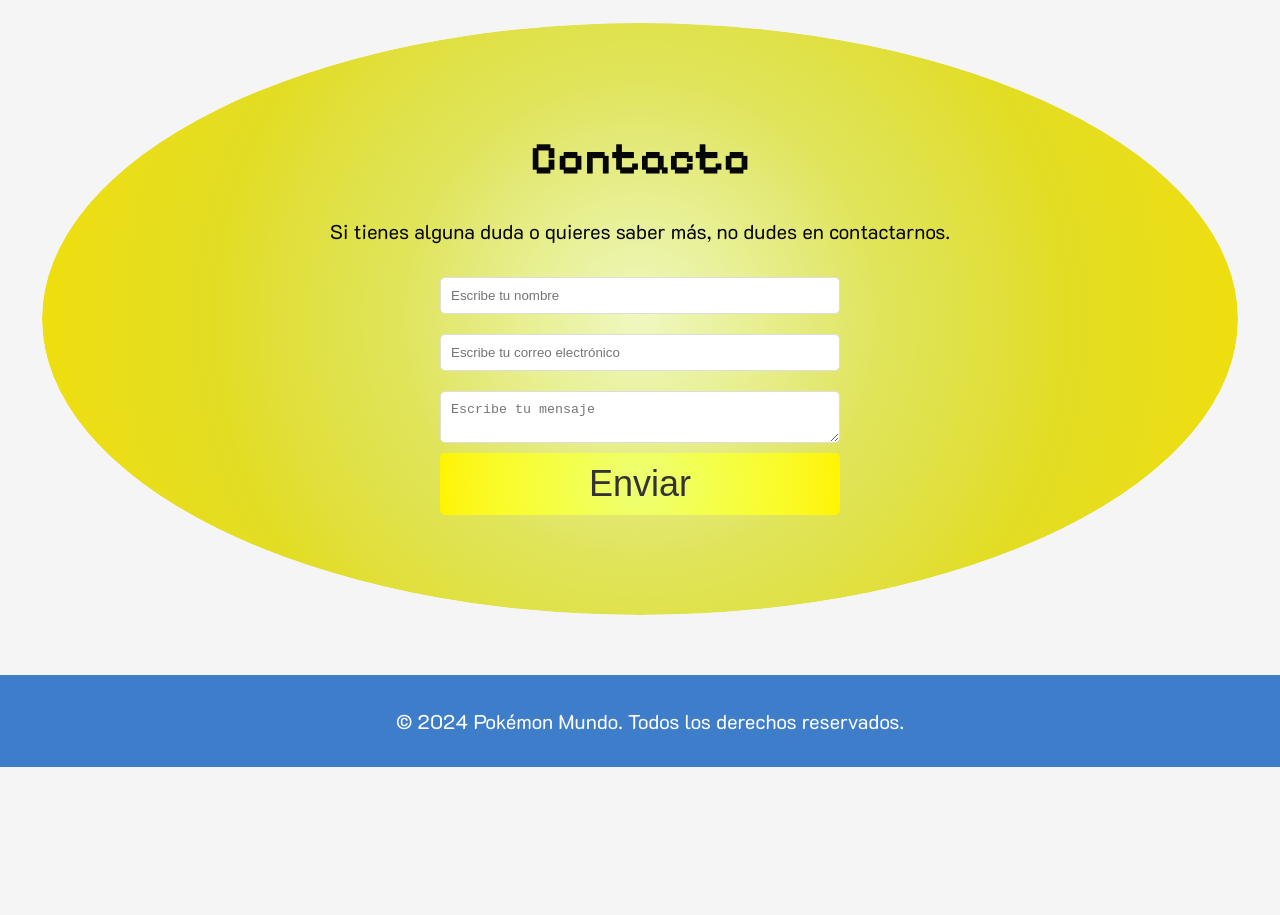
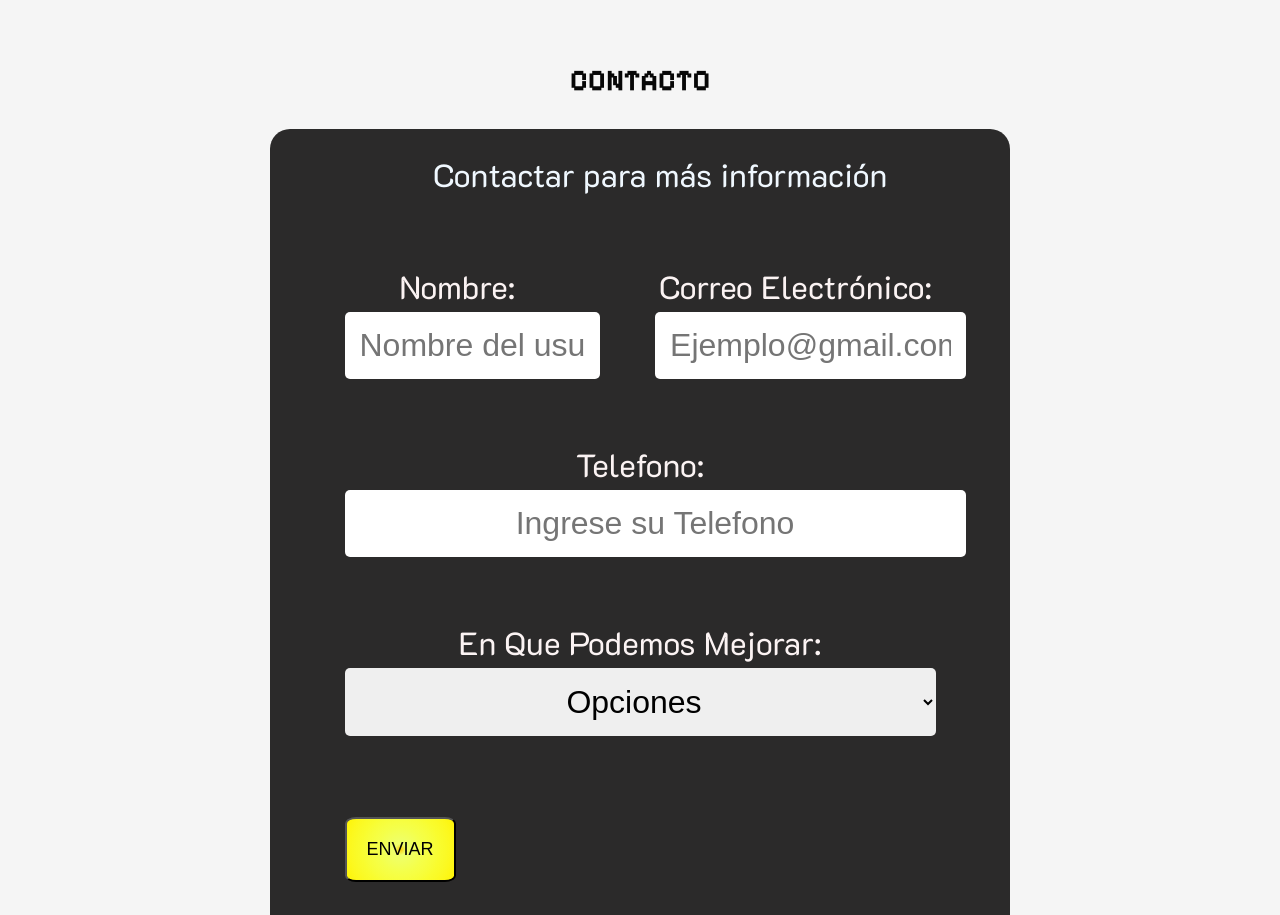
Before and after one commit to LuiSP-code/PROYECTO-WEB1, a plain HTML site: page index.html in a window 1280 px wide. Shown: the part 1071-1986 px from the top of the page. Before the commit the page ends 1838 px from the top, so only its background shows below. Drawn offline with Linux system fonts and the light colour scheme.

Commit message:
Cambios formulario

```diff
--- a/css/styles.css
+++ b/css/styles.css
@@ -1,7 +1,9 @@
 :root{
 --negro:#070707;
+--gris:#2b2a2a;
 --blanco:#fbf3f3;
 --color-principal:#ffcb05;
+--azul:#129bf7;
 }
 html{
     font-size: 62.5%;
@@ -119,6 +121,11 @@ nav .dropdown:hover .dropdown-content {
     margin-top: 5rem;
     height:100%;
 }
+.text-bg{
+    background-image: linear-gradient(201deg, #0093E9 0%, #80D0C7 100%);
+    border-radius: 2rem;
+
+}
 .text h2{
     margin: 0;
 }
@@ -174,53 +181,103 @@ section#about {
 .text-h2{
     font:size 4rem;
 }
-/* FORMULARIO */
-form {
-    display: flex;
-    flex-direction: column;
-    max-width: 400px;
+
+.formulario{
+    background-color: var(--gris);
+    width: min(70rem, 100%);
     margin: 0 auto;
-}
-.fieldset-bg{
-    background-color: var(--blanco);
-    border-radius: 50%;
-    padding: 10rem;
-    border: var(--blanco);
-    background-image: radial-gradient(circle, #f0f8c0, #ebf3a8, #e7ef8f, #e3e976, #e0e45a, #e0e24b, #e1df3a, #e2dd24, #e6dd1e, #ebde17, #efde0e, #f4de02);
-}
-form input, form textarea {
-    padding: 10px;
-    margin: 10px 0;
-    border: 1px solid #ddd;
-    border-radius: 5px;
+    padding: 2rem;
+    border-radius: 2rem;
 }
 
-form button {
-    background-image: radial-gradient(circle, #edff74, #eeff6b, #f0ff61, #f2ff56, #f4ff4a, #f6fe42, #f7fd39, #f9fc2e, #fafa27, #fcf81e, #fdf612, #fff400);
-    padding: 10px;
-    border: none;
-    color: #333;
-    font-size: 1.2em;
-    border-radius: 5px;
-    cursor: pointer;
+.formulario fieldset{
+    border:none;
+}
+.titulo-form{
+    font-size: 5rem;
+}
+.formulario legend{
+    font-size: xx-large;
+    color: aliceblue;
+    text-shadow: 2px 2px 3px var(--color_uno);
+    margin: 2rem;
 }
 
-form button:hover {
-    background-color: #3d7dca;
-    color: white;
+@media (min-width: 768px) {
+    .campos {
+        display: grid;
+        grid-template-columns: repeat(2, 1ft);
+        grid-template-rows: auto auto 20rem;
+        column-gap: 2.5rem;
+    }
+}
+    .campo:nth-child(3),
+    .campo:nth-child(4){
+        grid-column: 1/3;
 }
 
-footer {
-    background-color: #3d7dca;
-    color: white;
-    text-align: center;
-    padding: 10px;
-    position: relative;
-    bottom: 0;
-    width: 100%;
-    margin-top: 40px;
+.campo{
+margin: 2.5rem;
 }
 
+.campo label{
+    color: var(--blanco);
+    margin: 0.5rem;
+    display: block;
+    font-size: xx-large;
+    text-transform: capitalize;
+}
+
+.input-text{
+    width: 100%;
+    border: none;
+    padding: 1.5rem;
+    border-radius: 0.5rem;
+    text-align: center;
+    font-size: xx-large;
+}
+
+.campo textarea{
+    width: 290px;
+    height: 91px;
+    font-size: larger
+}
+
+.boton{
+    background-image: radial-gradient(circle, var(--color-principal), #eeff6b, #f0ff61, #f2ff56, #f4ff4a, #f6fe42, #f7fd39, #f9fc2e, #fafa27, #fcf81e, #fdf612, #fff400);
+    border-radius: 10%;
+    text-transform: uppercase;
+    text-decoration: none;
+    padding: 2rem;
+    font-size: large;
+    text-align: center;
+    width:100%;
+}
+
+@media (min-width: 768px) {
+   .boton{
+        width: auto;
+        display: grid;
+        grid-column: 1/3;
+   }
+}
+
+.boton:hover{
+    cursor: grab;
+}
+
+.boton-w100{
+    width: 100%;
+}
+
+.footer {
+    background-color: var(--azul);
+    color: var(--blanco);
+    text-align: center;
+    padding: 2rem;
+    width: 100%;
+    margin-top: 3rem;
+}
 /* lista de Pokémon con Grid */
 .imagenes{
     display: grid;
--- /dev/null
+++ b/css/test-form.css
@@ -0,0 +1,90 @@
+:root{
+    --color_uno:#2c2a2a;
+    --color_dos:#efcb19;
+    --blanco:#ebe5e5;
+}
+.text{
+    text-align: center;
+    font-family:monospace;
+    font-size: 2rem;
+    text-transform: uppercase;
+    align-items: center;
+    font-weight: 900;
+}
+.texto{
+    display: flex;
+    justify-content: center;
+}
+.formulario{
+    background-color: var(--color_uno);
+    width: min(70rem, 100%);
+    margin: 0 auto;
+    padding: 2rem;
+    border-radius: 2rem;
+}
+.formulario fieldset{
+    border:none;
+}
+.formulario legend{
+    font-size: xx-large;
+    color: aliceblue;
+    text-shadow: 2px 2px 3px var(--color_uno);
+    margin: 2rem;
+}
+@media (min-width: 768px) {
+    .campos {
+        display: grid;
+        grid-template-columns: repeat(2, 1ft);
+        grid-template-rows: auto auto 20rem;
+        column-gap: 2.5rem;
+    }
+}
+    .campo:nth-child(3),
+    .campo:nth-child(4){
+        grid-column: 1/3;
+}
+.campo{
+margin: 2.5rem;
+}
+.campo label{
+    color: var(--blanco);
+    margin: 0.5rem;
+    display: block;
+    font-size: xx-large;
+}
+.input-text{
+    width: 100%;
+    border: none;
+    padding: 1.5rem;
+    border-radius: 0.5rem;
+    text-align: center;
+    font-size: xx-large;
+}
+.campo textarea{
+    width: 290px;
+    height: 91px;
+    font-size: larger
+}
+.boton{
+    background-color: var(--color_dos);
+    border-radius: 10%;
+    text-transform: uppercase;
+    text-decoration: none;
+    padding: 2rem;
+    font-size: large;
+    text-align: center;
+    width:100%;
+}
+@media (min-width: 768px) {
+   .boton{
+        width: auto;
+        display: grid;
+        grid-column: 1/3;
+   }
+}
+.boton:hover{
+    cursor: grab;
+}
+.boton-w100{
+    width: 100%;
+}
--- a/index.html
+++ b/index.html
@@ -52,8 +52,8 @@
         </div>
     </section>
 
-    <section class="text">
-        <h2 class="">Sobre Este Sitio</h2>
+    <section class="text text-bg">
+        <h2 class="titulo-form">Sobre Este Sitio</h2>
         <p>Bienvenido al sitio donde puedes aprender más sobre tus Pokémon favoritos. Aquí encontrarás información, curiosidades y todo lo que necesitas saber sobre el mundo Pokémon.</p>
     </section>
     <!-- LISTA DE POKEMONES -->
@@ -72,7 +72,7 @@
         </div>
     </section>
     <!-- FORMULARIO -->
-    <section class="text">
+    <!-- <section class="text">
         <fieldset class="fieldset-bg">
         <h2>Contacto</h2>
         <p>Si tienes alguna duda o quieres saber más, no dudes en contactarnos.</p>
@@ -83,9 +83,50 @@
             <button type="submit">Enviar</button>
         </form>
         </fieldset>
+    </section> -->
+        <section>
+            <h2 class="text">CONTACTO</h2>
+            <form class="formulario text">
+            <fieldset>
+                <legend class="texto">Contactar para más información</legend>
+              <div class="campos">
+                    <div class="campo">
+                        <label for="name">
+                        Nombre:<input class="input-text" type="text" placeholder="Nombre del usuario" name="name">
+                        </label>
+                    </div>
+                    <div class="campo">
+                        <label for="email">
+                        Correo electrónico:<input class="input-text" type="email" placeholder="Ejemplo@gmail.com" required="true">
+                        </label>
+                    </div>
+                    <div class="campo">
+                        <label for="celphone" name="celphone">
+                        Telefono:<input class="input-text" type="tel" placeholder="Ingrese su Telefono" required="true" name="celphone">
+                        </label>
+                        </div>
+                     <div class="campo">
+                        <label for="options">
+                        En que podemos mejorar:
+                        <select class="input-text" name="options" required>
+                            <option value="0">Opciones</option>
+                            <option value="1">Faltan más pokemones.</option>
+                            <option value="2">Faltan una sección de juegos.</option>
+                            <option value="3">Trada mucho en cargar.</option>
+                        </select>
+                        </label>
+                    </div>
+                <div class="campo">
+                    <label for="enviar">
+                    <button class="boton bon-w100" type="submit">Enviar</button>
+                </label>
+                </div>
+              </div>
+            </fieldset>
+        </form>
     </section>
 
-    <footer>
+    <footer class="footer">
         <p>&copy; 2024 Pokémon Mundo. Todos los derechos reservados.</p>
     </footer>
 </body>
```
